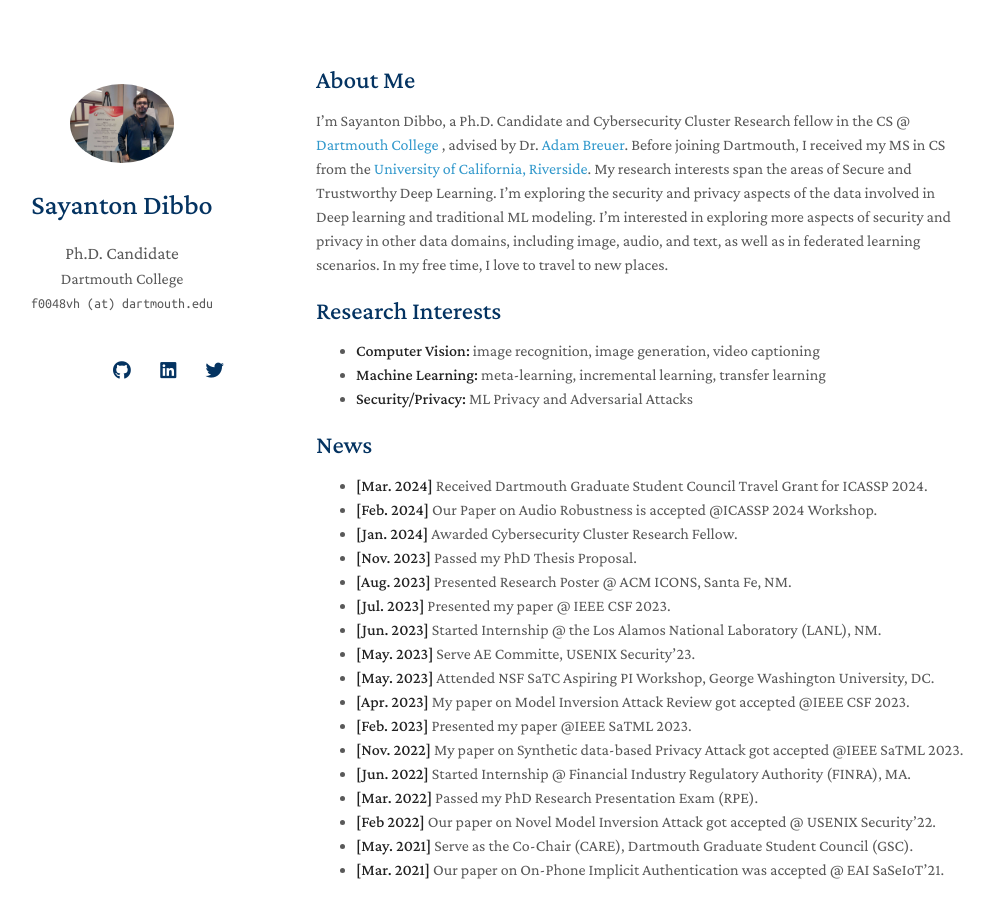
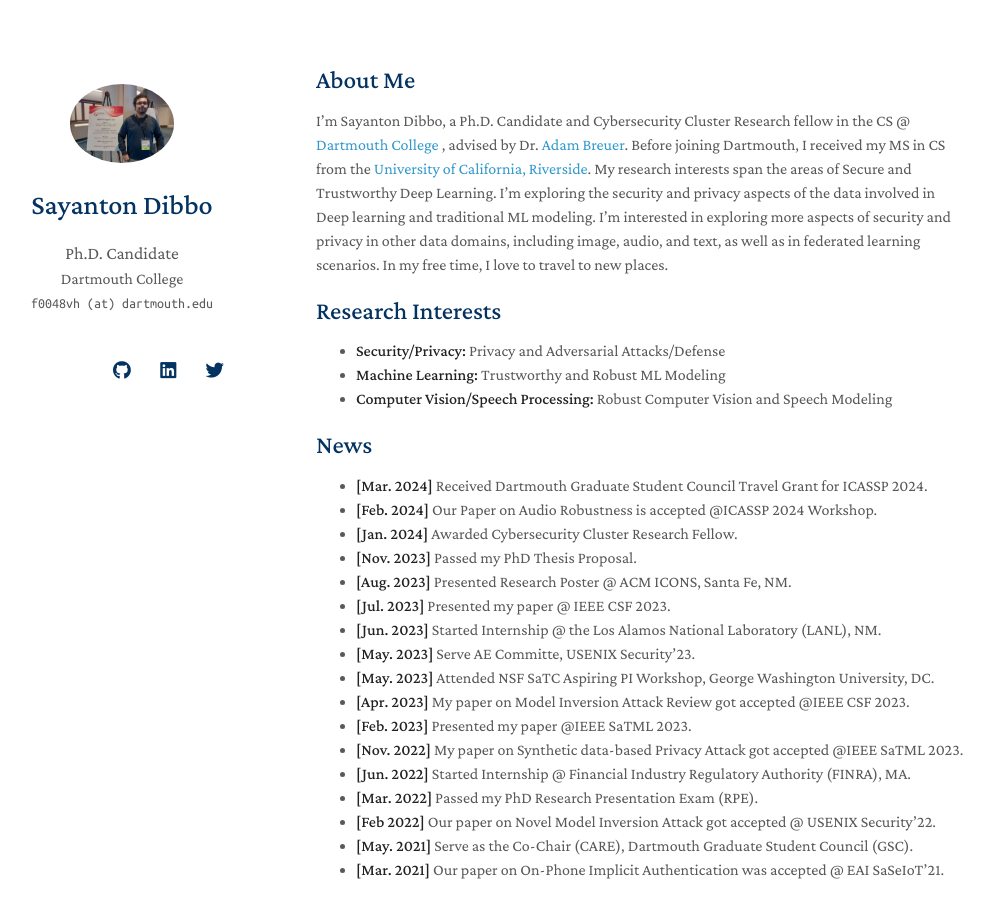
Before and after one commit to SayantonDibbo/SayantonDibbo.github.io, a Jekyll site: the page built from index.md, in a window 1280 px wide and 900 px high. Shown: the whole window, without its empty margins (154-1148 px from the left). Built offline with Jekyll 4.4.1, drawn with Linux system fonts in a browser that asks for light colours; nearby versions of some CDN libraries; a style sheet for code colours, icons or effects is not loaded; our own code applies the rules of GitHub Pages for plain Markdown files.

Commit message:
Update index.md

```diff
--- a/index.md
+++ b/index.md
@@ -11,9 +11,9 @@
 
 ## Research Interests
 
-- **Computer Vision:** image recognition, image generation, video captioning
-- **Machine Learning:** meta-learning, incremental learning, transfer learning
-- **Security/Privacy:** ML Privacy and Adversarial Attacks
+- **Security/Privacy:** Privacy and Adversarial Attacks/Defense
+- **Machine Learning:** Trustworthy and Robust ML Modeling
+- **Computer Vision/Speech Processing:** Robust Computer Vision and Speech Modeling
 
 
 ## News
```
